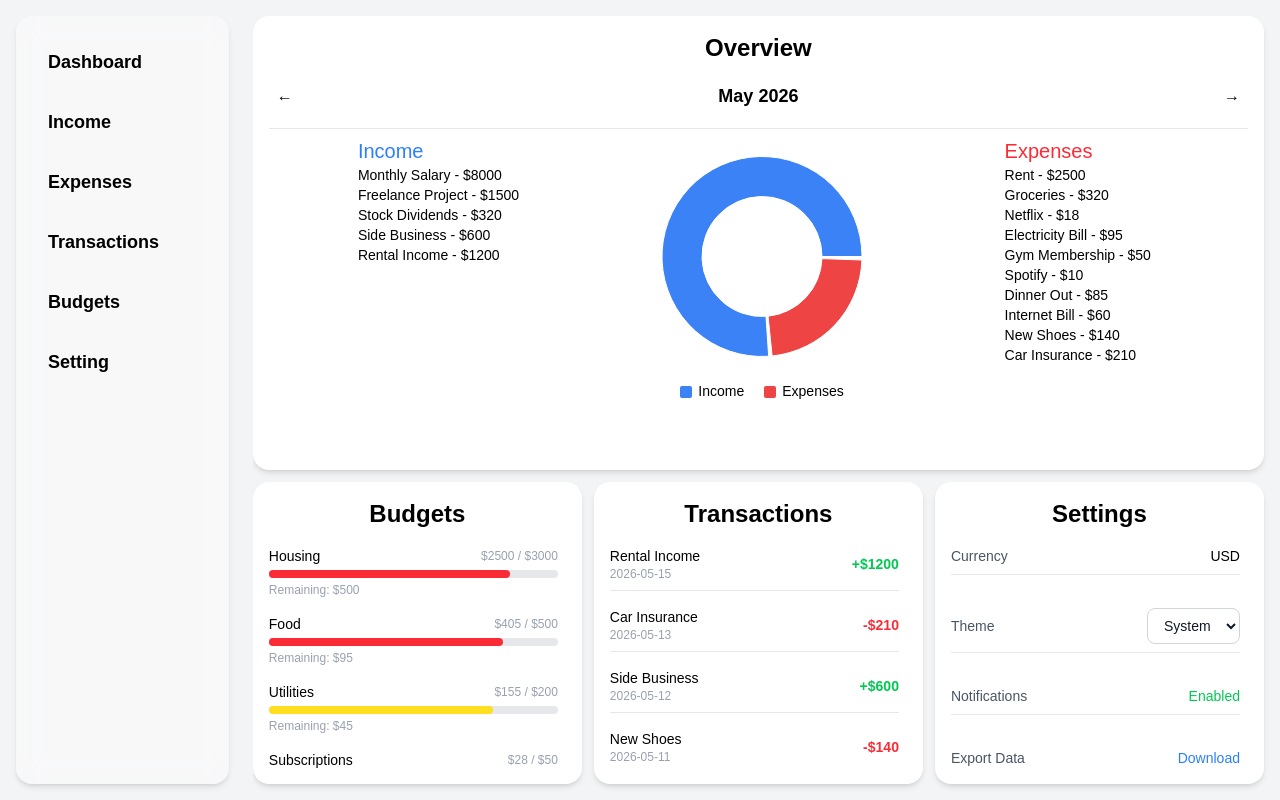
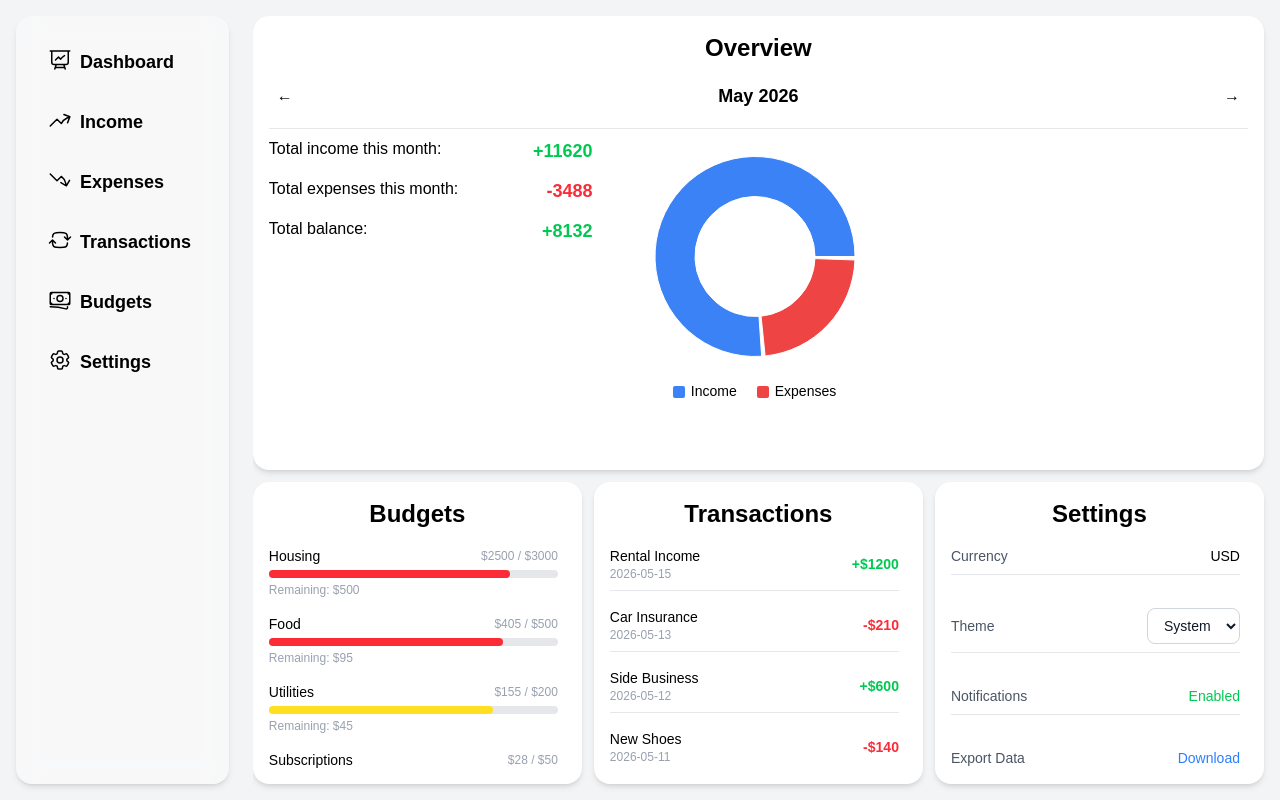
Before and after one commit to Danielh74/TwoCents, a Next.js app: page /dashboard in a window 1280 px wide. Built offline with nearby package versions, Linux system fonts and the light colour scheme.

Commit message:
Added navbar icons

```diff
--- a/src/app/dashboard/page.tsx
+++ b/src/app/dashboard/page.tsx
@@ -22,13 +22,19 @@ export default function Dashboard() {
         });
     }, [currentMonth, currentYear, transactions]);
 
-    const { incomeAmount, expensesAmount } = useMemo(() => {
+    const { incomeAmount, expensesAmount, balance } = useMemo(() => {
         return filteredData.reduce(
             (acc, current) => {
-                if (current.type === 'expense') acc.expensesAmount += Number(current.amount);
-                if (current.type === 'income') acc.incomeAmount += Number(current.amount);
+                if (current.type === 'expense') {
+                    acc.expensesAmount += Number(current.amount);
+                    acc.balance -= Number(current.amount);
+                };
+                if (current.type === 'income') {
+                    acc.incomeAmount += Number(current.amount);
+                    acc.balance += Number(current.amount);
+                }
                 return acc;
-            }, { incomeAmount: 0, expensesAmount: 0 })
+            }, { incomeAmount: 0, expensesAmount: 0, balance: 0 })
     }, [filteredData]);
 
     const chartData = [
@@ -85,15 +91,25 @@ export default function Dashboard() {
                             <button onClick={handleNextMonth} className="px-2 py-1 rounded hover:bg-gray-200">→</button>
                         </div>
                         <div className={`flex flex-1 justify-center w-full overflow-y-auto scrollbar-custom pr-2`}>
-                            <div className="text-sm mb-4">
-                                <h1 className="text-xl text-blue-500">Income</h1>
-                                {filteredData.map(income => { return income.type === 'income' && <p key={income.id}>{income.title} - ${income.amount}</p> })}
+                            <div className='flex flex-col justify-start flex-1 gap-3'>
+                                <figure className="flex  justify-between">
+                                    <span>Total income this month:</span>
+                                    <span className='text-green-500 font-bold text-lg'>+{incomeAmount}</span>
+                                </figure>
+                                <figure className="flex justify-between">
+                                    <span>Total expenses this month:</span>
+                                    <span className='text-red-500 font-bold text-lg'>-{expensesAmount}</span>
+                                </figure>
+                                <figure className="flex justify-between">
+                                    <span>Total balance:</span>
+                                    <span className={`${balance > 0 ? "text-green-500" : "text-red-500"} font-bold text-lg`}>{balance > 0 ? '+' : '-'}{balance}</span>
+                                </figure>
                             </div>
-                            <RadialChart data={chartData} />
-                            <div className="text-sm mb-4">
-                                <h1 className="text-xl text-red-500">Expenses</h1>
-                                {filteredData.map(expense => { return expense.type === 'expense' && <p key={expense.id}>{expense.title} - ${expense.amount}</p> })}
+
+                            <div className='flex flex-2'>
+                                <RadialChart data={chartData} />
                             </div>
+
                         </div>
                     </div>
                 </Card>
--- /dev/null
+++ b/src/components/Icons.tsx
@@ -0,0 +1,50 @@
+import React from 'react'
+
+export function DashboardIcon() {
+    return (
+        <svg xmlns="http://www.w3.org/2000/svg" fill="none" viewBox="0 0 24 24" strokeWidth={1.5} stroke="currentColor" className="size-6">
+            <path strokeLinecap="round" strokeLinejoin="round" d="M3.75 3v11.25A2.25 2.25 0 0 0 6 16.5h2.25M3.75 3h-1.5m1.5 0h16.5m0 0h1.5m-1.5 0v11.25A2.25 2.25 0 0 1 18 16.5h-2.25m-7.5 0h7.5m-7.5 0-1 3m8.5-3 1 3m0 0 .5 1.5m-.5-1.5h-9.5m0 0-.5 1.5m.75-9 3-3 2.148 2.148A12.061 12.061 0 0 1 16.5 7.605" />
+        </svg>
+    )
+};
+
+export function SettingsIcon() {
+    return (
+        <svg xmlns="http://www.w3.org/2000/svg" fill="none" viewBox="0 0 24 24" strokeWidth={1.5} stroke="currentColor" className="size-6">
+            <path strokeLinecap="round" strokeLinejoin="round" d="M9.594 3.94c.09-.542.56-.94 1.11-.94h2.593c.55 0 1.02.398 1.11.94l.213 1.281c.063.374.313.686.645.87.074.04.147.083.22.127.325.196.72.257 1.075.124l1.217-.456a1.125 1.125 0 0 1 1.37.49l1.296 2.247a1.125 1.125 0 0 1-.26 1.431l-1.003.827c-.293.241-.438.613-.43.992a7.723 7.723 0 0 1 0 .255c-.008.378.137.75.43.991l1.004.827c.424.35.534.955.26 1.43l-1.298 2.247a1.125 1.125 0 0 1-1.369.491l-1.217-.456c-.355-.133-.75-.072-1.076.124a6.47 6.47 0 0 1-.22.128c-.331.183-.581.495-.644.869l-.213 1.281c-.09.543-.56.94-1.11.94h-2.594c-.55 0-1.019-.398-1.11-.94l-.213-1.281c-.062-.374-.312-.686-.644-.87a6.52 6.52 0 0 1-.22-.127c-.325-.196-.72-.257-1.076-.124l-1.217.456a1.125 1.125 0 0 1-1.369-.49l-1.297-2.247a1.125 1.125 0 0 1 .26-1.431l1.004-.827c.292-.24.437-.613.43-.991a6.932 6.932 0 0 1 0-.255c.007-.38-.138-.751-.43-.992l-1.004-.827a1.125 1.125 0 0 1-.26-1.43l1.297-2.247a1.125 1.125 0 0 1 1.37-.491l1.216.456c.356.133.751.072 1.076-.124.072-.044.146-.086.22-.128.332-.183.582-.495.644-.869l.214-1.28Z" />
+            <path strokeLinecap="round" strokeLinejoin="round" d="M15 12a3 3 0 1 1-6 0 3 3 0 0 1 6 0Z" />
+        </svg>
+    )
+};
+
+export function IncomeIcon() {
+    return (
+        <svg xmlns="http://www.w3.org/2000/svg" fill="none" viewBox="0 0 24 24" strokeWidth={1.5} stroke="currentColor" className="size-6">
+            <path strokeLinecap="round" strokeLinejoin="round" d="M2.25 18 9 11.25l4.306 4.306a11.95 11.95 0 0 1 5.814-5.518l2.74-1.22m0 0-5.94-2.281m5.94 2.28-2.28 5.941" />
+        </svg>
+    )
+};
+
+export function ExpenseIcon() {
+    return (
+        <svg xmlns="http://www.w3.org/2000/svg" fill="none" viewBox="0 0 24 24" strokeWidth={1.5} stroke="currentColor" className="size-6">
+            <path strokeLinecap="round" strokeLinejoin="round" d="M2.25 6 9 12.75l4.286-4.286a11.948 11.948 0 0 1 4.306 6.43l.776 2.898m0 0 3.182-5.511m-3.182 5.51-5.511-3.181" />
+        </svg>
+    )
+};
+
+export function TransactionIcon() {
+    return (
+        <svg xmlns="http://www.w3.org/2000/svg" fill="none" viewBox="0 0 24 24" strokeWidth={1.5} stroke="currentColor" className="size-6">
+            <path strokeLinecap="round" strokeLinejoin="round" d="M19.5 12c0-1.232-.046-2.453-.138-3.662a4.006 4.006 0 0 0-3.7-3.7 48.678 48.678 0 0 0-7.324 0 4.006 4.006 0 0 0-3.7 3.7c-.017.22-.032.441-.046.662M19.5 12l3-3m-3 3-3-3m-12 3c0 1.232.046 2.453.138 3.662a4.006 4.006 0 0 0 3.7 3.7 48.656 48.656 0 0 0 7.324 0 4.006 4.006 0 0 0 3.7-3.7c.017-.22.032-.441.046-.662M4.5 12l3 3m-3-3-3 3" />
+        </svg>
+    )
+};
+
+export function BudgetIcon() {
+    return (
+        <svg xmlns="http://www.w3.org/2000/svg" fill="none" viewBox="0 0 24 24" strokeWidth={1.5} stroke="currentColor" className="size-6">
+            <path strokeLinecap="round" strokeLinejoin="round" d="M2.25 18.75a60.07 60.07 0 0 1 15.797 2.101c.727.198 1.453-.342 1.453-1.096V18.75M3.75 4.5v.75A.75.75 0 0 1 3 6h-.75m0 0v-.375c0-.621.504-1.125 1.125-1.125H20.25M2.25 6v9m18-10.5v.75c0 .414.336.75.75.75h.75m-1.5-1.5h.375c.621 0 1.125.504 1.125 1.125v9.75c0 .621-.504 1.125-1.125 1.125h-.375m1.5-1.5H21a.75.75 0 0 0-.75.75v.75m0 0H3.75m0 0h-.375a1.125 1.125 0 0 1-1.125-1.125V15m1.5 1.5v-.75A.75.75 0 0 0 3 15h-.75M15 10.5a3 3 0 1 1-6 0 3 3 0 0 1 6 0Zm3 0h.008v.008H18V10.5Zm-12 0h.008v.008H6V10.5Z" />
+        </svg>
+    )
+};
--- a/src/components/Sidebar.tsx
+++ b/src/components/Sidebar.tsx
@@ -1,15 +1,16 @@
 import Link from 'next/link'
+import { BudgetIcon, DashboardIcon, ExpenseIcon, IncomeIcon, SettingsIcon, TransactionIcon } from './Icons'
 
 function Sidebar() {
     return (
         <nav className={`flex w-1/6 h-[calc(100vh-2rem)] mt-4 mb-4 ml-4 pt-8 bg-white/40 backdrop-blur-md rounded-2xl shadow-md dark:shadow-gray-600 fixed dark:bg-gray-700 dark:shadow-md black/30`}>
             <div className={`flex flex-col gap-8 ml-8 w-full items-start font-semibold text-lg`}>
-                <Link href='/'>Dashboard</Link>
-                <Link href='/income'>Income</Link>
-                <Link href='/expenses'>Expenses</Link>
-                <Link href='/transactions'>Transactions</Link>
-                <Link href='/budgets'>Budgets</Link>
-                <Link href='/settings'>Setting</Link>
+                <Link className='flex gap-2' href='/'><DashboardIcon /> Dashboard</Link>
+                <Link className='flex gap-2' href='/income'><IncomeIcon /> Income</Link>
+                <Link className='flex gap-2' href='/expenses'><ExpenseIcon /> Expenses</Link>
+                <Link className='flex gap-2' href='/transactions'><TransactionIcon /> Transactions</Link>
+                <Link className='flex gap-2' href='/budgets'><BudgetIcon /> Budgets</Link>
+                <Link className='flex gap-2' href='/settings'><SettingsIcon /> Settings</Link>
             </div>
         </nav>
     )
```
